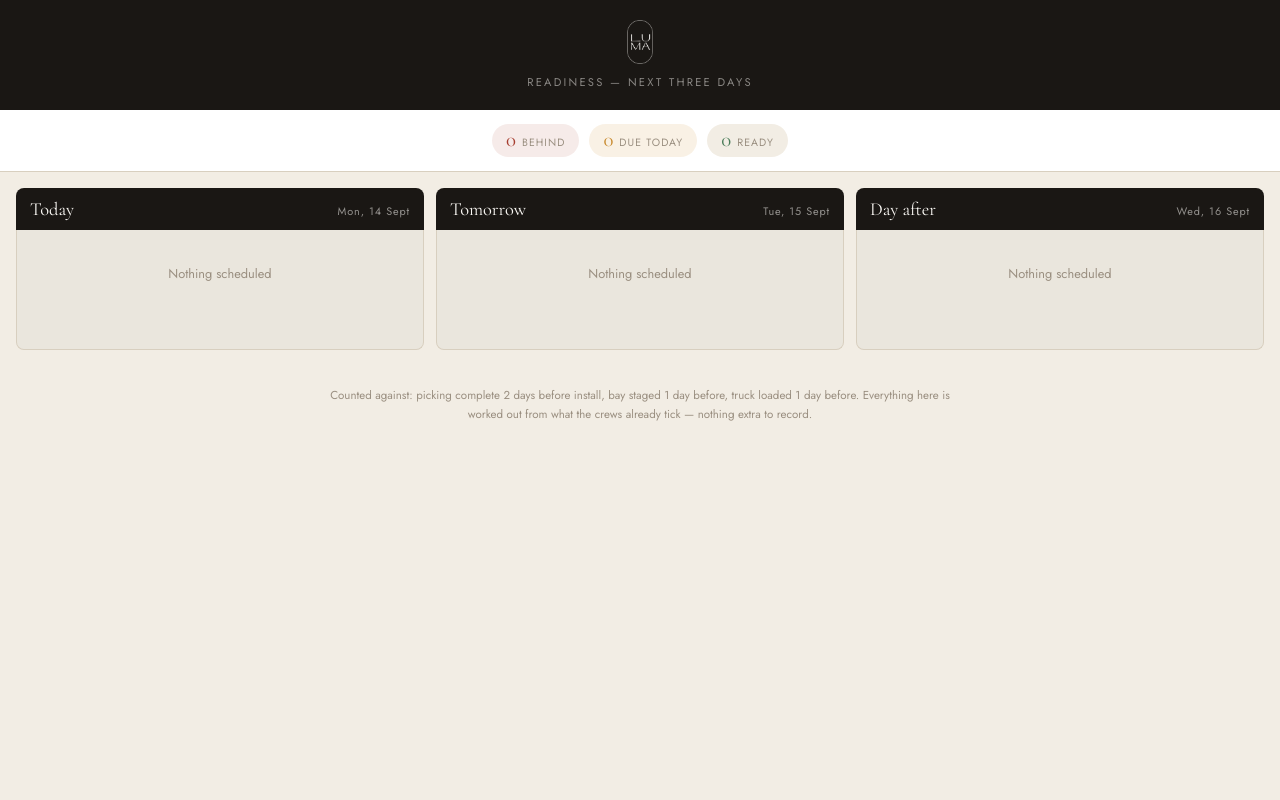
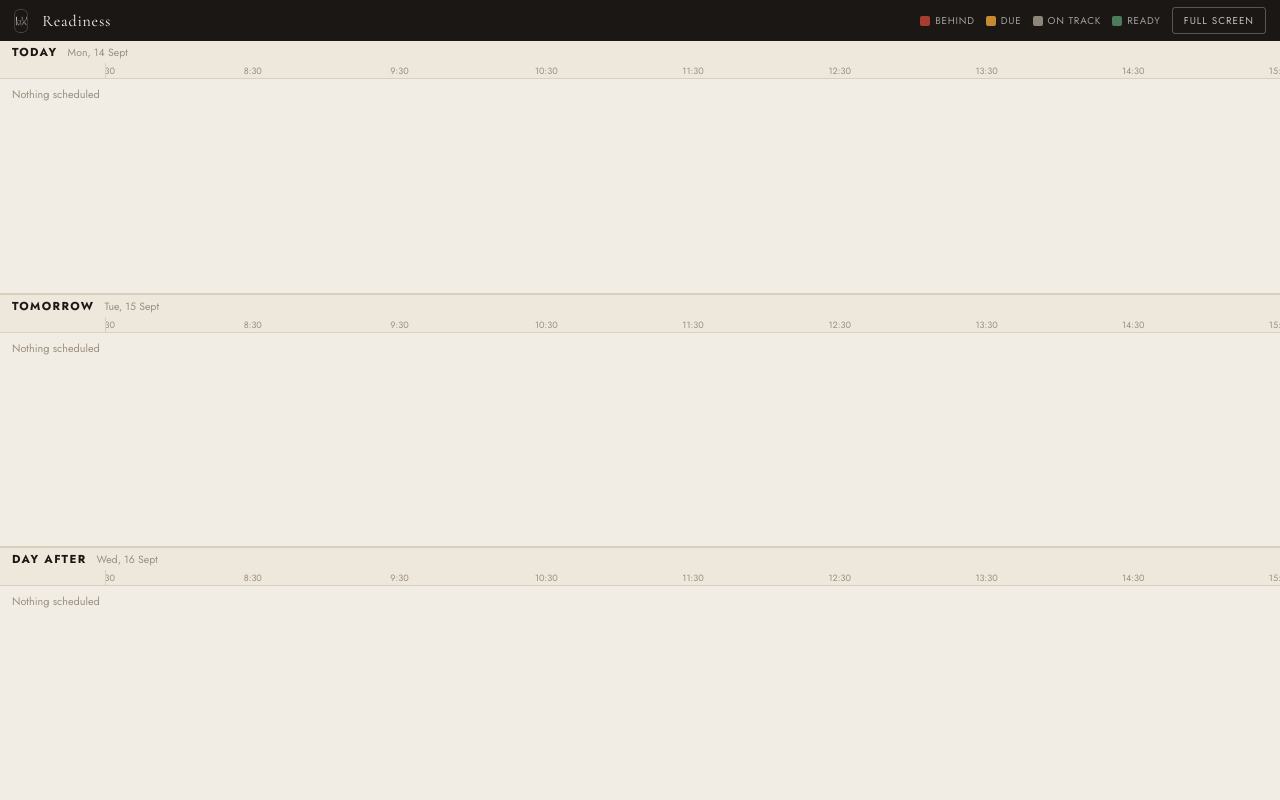
Before and after one commit to brunohppl/LumaLabel, a Flask app: template templates/readiness.html in a window 1280 px wide. Run offline with Flask 3, Linux system fonts and the light colour scheme; the template is opened without the code that fills it, so the values that code supplies are empty; some libraries are stand-ins or nearby versions.

Commit message:
readiness: rebuild as three day timelines with crew rows, colour-coded by what needs rescuing; drop pickups, read-only, full-screen support

```diff
--- a/templates/readiness.html
+++ b/templates/readiness.html
@@ -4,223 +4,202 @@
 <meta charset="utf-8"/>
 <meta name="viewport" content="width=device-width,initial-scale=1"/>
 <title>Readiness · LUMA</title>
-<link href="https://fonts.googleapis.com/css2?family=Cormorant+Garamond:ital,wght@0,300;0,400;1,400&family=Jost:wght@300;400;500;600;700&display=swap" rel="stylesheet"/>
+<link href="https://fonts.googleapis.com/css2?family=Cormorant+Garamond:ital,wght@0,300;0,400&family=Jost:wght@300;400;500;600;700&display=swap" rel="stylesheet"/>
 <style>
 :root{--ink:#1A1714;--muted:#9A8F80;--border:#D8CFBF;--warm:#F2EDE4;--cream:#FAF8F4;
-  --accent:#B8935A;--green:#4A7C59;--red:#A63D2F;--amber:#C88A2E;--blue:#4A7EB8;--purple:#6A3D8A;}
+  --accent:#B8935A;--green:#4A7C59;--red:#A63D2F;--amber:#C88A2E;--sand:#EDE7DC;
+  --ontrack:#8D8577;}
 *{box-sizing:border-box;margin:0;padding:0;}
-body{background:var(--warm);color:var(--ink);font-family:'Jost',sans-serif;}
+html,body{height:100%;}
+body{background:var(--warm);color:var(--ink);font-family:'Jost',sans-serif;
+  display:flex;flex-direction:column;overflow:hidden;}
 
-.hero{background:var(--ink);padding:20px;text-align:center;}
-.logo-mark{height:44px;width:auto;display:block;margin:0 auto;}
-.hero-sub{font-size:0.7rem;letter-spacing:0.2em;text-transform:uppercase;
-  color:rgba(250,248,244,0.5);margin-top:10px;}
+/* Thin header — the grid is what matters */
+.bar{display:flex;align-items:center;gap:14px;padding:7px 14px;background:var(--ink);flex:0 0 auto;}
+.bar img{height:24px;width:auto;}
+.bar-title{font-family:'Cormorant Garamond',serif;font-size:1rem;color:var(--cream);letter-spacing:0.05em;}
+.legend{display:flex;gap:11px;margin-left:auto;align-items:center;flex-wrap:wrap;}
+.lg{display:flex;align-items:center;gap:5px;font-size:0.62rem;letter-spacing:0.08em;
+  text-transform:uppercase;color:rgba(250,248,244,0.6);}
+.lg i{width:10px;height:10px;border-radius:2px;display:inline-block;}
+.fs{background:transparent;border:1px solid rgba(250,248,244,0.28);color:rgba(250,248,244,0.75);
+  font-family:'Jost',sans-serif;font-size:0.62rem;letter-spacing:0.1em;text-transform:uppercase;
+  padding:5px 11px;border-radius:3px;cursor:pointer;}
+.fs:hover{border-color:var(--accent);color:var(--accent);}
 
-/* The answer before any row is read */
-.summary{display:flex;gap:10px;justify-content:center;flex-wrap:wrap;
-  padding:14px 16px;background:#fff;border-bottom:1px solid var(--border);}
-.sum{display:flex;align-items:baseline;gap:6px;padding:6px 14px;border-radius:20px;
-  background:var(--warm);}
-.sum-n{font-family:'Cormorant Garamond',serif;font-size:1.3rem;line-height:1;}
-.sum-l{font-size:0.66rem;letter-spacing:0.1em;text-transform:uppercase;color:var(--muted);}
-.sum.late{background:rgba(166,61,47,0.1);} .sum.late .sum-n{color:var(--red);}
-.sum.due{background:rgba(200,138,46,0.12);} .sum.due .sum-n{color:var(--amber);}
-.sum.ready .sum-n{color:var(--green);}
+/* Three days split the height evenly — no filler */
+.days{flex:1 1 auto;display:flex;flex-direction:column;min-height:0;}
+.day{flex:1 1 0;display:flex;flex-direction:column;min-height:0;border-top:2px solid var(--border);}
+.day:first-child{border-top:none;}
+.day-hdr{flex:0 0 auto;display:flex;align-items:baseline;gap:10px;padding:3px 12px;background:var(--sand);}
+.day-name{font-size:0.72rem;font-weight:700;letter-spacing:0.12em;text-transform:uppercase;}
+.day-date{font-size:0.66rem;color:var(--muted);}
+.day-late{margin-left:auto;font-size:0.66rem;font-weight:700;color:var(--red);letter-spacing:0.06em;}
+.day-body{flex:1 1 auto;overflow:auto;}
 
-.page{max-width:1500px;margin:0 auto;padding:16px;}
-.cols{display:flex;gap:12px;overflow-x:auto;padding-bottom:14px;
-  scroll-snap-type:x mandatory;-webkit-overflow-scrolling:touch;}
-.col{flex:0 0 88vw;max-width:430px;scroll-snap-align:start;}
-@media(min-width:900px){.cols{overflow-x:visible;}.col{flex:1;max-width:none;}}
-.col-hdr{padding:10px 14px;background:var(--ink);color:var(--cream);
-  border-radius:8px 8px 0 0;display:flex;justify-content:space-between;align-items:baseline;}
-.col-day{font-family:'Cormorant Garamond',serif;font-size:1.15rem;}
-.col-date{font-size:0.68rem;letter-spacing:0.08em;color:rgba(250,248,244,0.55);}
-.col-late{color:#E8836F;font-weight:700;}
-.col-body{background:rgba(0,0,0,0.03);border:1px solid var(--border);border-top:none;
-  border-radius:0 0 8px 8px;padding:10px;min-height:120px;}
+/* Crew rows and a time axis — the day view's shape */
+.rowline{display:flex;border-bottom:1px solid rgba(216,207,191,0.55);min-height:32px;}
+.rowline:last-child{border-bottom:none;}
+.rowhead{position:sticky;left:0;z-index:3;flex:0 0 106px;background:var(--warm);
+  border-right:1px solid var(--border);padding:4px 7px;}
+.crew{font-size:0.72rem;font-weight:600;line-height:1.15;}
+.crew-sub{font-size:0.58rem;color:var(--muted);line-height:1.15;text-transform:uppercase;
+  letter-spacing:0.05em;}
+.lane{position:relative;flex:1;}
+.ruler{display:flex;background:var(--sand);border-bottom:1px solid var(--border);
+  position:sticky;top:0;z-index:4;}
+.ruler .rowhead{background:var(--sand);}
+.ruler-lane{position:relative;flex:1;height:15px;}
+.tick{position:absolute;bottom:1px;font-size:0.57rem;color:var(--muted);
+  transform:translateX(-50%);white-space:nowrap;}
+.gl{position:absolute;top:0;bottom:0;width:1px;background:rgba(216,207,191,0.5);}
 
-.row{background:#fff;border:1px solid var(--border);border-left:4px solid var(--green);
-  border-radius:7px;padding:11px 12px;margin-bottom:9px;}
-.row.late{border-left-color:var(--red);}
-.row.due{border-left-color:var(--amber);}
-.row.k-pickup{border-left-color:var(--blue);}
-.row.k-bay{border-left-color:var(--accent);}
-.row.k-to_load{border-left-color:var(--accent);}
-/* Colour alone isn't enough — colour-blind eyes and sunlit screens both
-   lose red. The shape says the same thing a second way. Only "late" gets
-   one: if "due today" had one too, the distinction would vanish. */
-.alert{display:inline-flex;align-items:center;justify-content:center;
-  width:19px;height:19px;margin-right:7px;border-radius:50%;
-  background:var(--red);color:#fff;font-size:0.76rem;font-weight:700;
-  line-height:1;vertical-align:-3px;}
-.kind{display:inline-block;margin-right:7px;padding:1px 7px;border-radius:3px;
-  font-size:0.6rem;font-weight:700;letter-spacing:0.07em;text-transform:uppercase;
-  color:#fff;background:var(--muted);vertical-align:1px;}
-.kind.install{background:var(--green);}
-.kind.pickup{background:var(--blue);}
-.kind.bay,.kind.to_load{background:var(--accent);}
-.row-due{font-size:0.72rem;color:var(--muted);margin-top:3px;font-style:italic;}
-.row-top{display:flex;justify-content:space-between;align-items:baseline;gap:8px;}
-.row-ref{font-size:0.95rem;font-weight:600;}
-.row-time{font-size:0.78rem;color:var(--muted);white-space:nowrap;}
-.row-addr{font-size:0.8rem;color:var(--muted);margin-top:1px;}
-.row-photo{display:inline-block;margin-top:6px;padding:1px 7px;border-radius:3px;
-  background:rgba(184,147,90,0.14);color:var(--accent);font-size:0.68rem;font-weight:600;}
-
-/* Stages: the colour catches the eye, the words say what to do */
-.stages{display:flex;gap:6px;margin-top:9px;flex-wrap:wrap;}
-.stage{flex:1;min-width:92px;padding:6px 8px;border-radius:5px;background:var(--warm);
-  border:1px solid transparent;}
-.stage-name{font-size:0.6rem;letter-spacing:0.09em;text-transform:uppercase;color:var(--muted);}
-.stage-val{font-size:0.78rem;font-weight:600;margin-top:1px;}
-.stage.done{background:rgba(74,124,89,0.1);border-color:rgba(74,124,89,0.25);}
-.stage.done .stage-val{color:var(--green);}
-.stage.late{background:rgba(166,61,47,0.1);border-color:rgba(166,61,47,0.3);}
-.stage.late .stage-val{color:var(--red);}
-.stage.due{background:rgba(200,138,46,0.12);border-color:rgba(200,138,46,0.3);}
-.stage.due .stage-val{color:var(--amber);}
-.stage-note{font-size:0.62rem;color:var(--muted);margin-top:1px;}
-.stage.done .stage-note{color:var(--amber);font-weight:600;}
-
-.row-btns{display:flex;gap:7px;margin-top:9px;}
-.row-btn{flex:1;text-align:center;padding:6px;border-radius:5px;text-decoration:none;
-  font-size:0.7rem;font-weight:600;letter-spacing:0.04em;color:#fff;}
-.btn-stylist{background:var(--purple);} .btn-driver{background:var(--green);}
-
-.empty{padding:24px 10px;text-align:center;color:var(--muted);font-size:0.8rem;}
-.loading{padding:40px;text-align:center;color:var(--muted);}
-.note{max-width:680px;margin:6px auto 30px;padding:0 16px;font-size:0.72rem;
-  color:var(--muted);line-height:1.65;text-align:center;}
+/* Colour is READINESS, not job type — this board is about what needs rescuing */
+.blk{position:absolute;top:3px;bottom:3px;border-radius:3px;padding:2px 5px;overflow:hidden;
+  color:#fff;font-size:0.63rem;line-height:1.2;border-left:3px solid rgba(0,0,0,0.22);}
+.blk.late{background:var(--red);}
+.blk.due{background:var(--amber);}
+.blk.ok{background:var(--ontrack);}
+.blk.done{background:var(--green);}
+.blk-top{font-weight:700;white-space:nowrap;overflow:hidden;text-overflow:ellipsis;}
+.blk-sub{opacity:0.93;white-space:nowrap;overflow:hidden;text-overflow:ellipsis;font-size:0.59rem;}
+.bang{display:inline-block;width:12px;height:12px;border-radius:50%;background:#fff;
+  color:var(--red);font-size:0.57rem;font-weight:700;text-align:center;line-height:12px;
+  margin-right:4px;vertical-align:0.5px;}
+.empty{padding:7px 12px;color:var(--muted);font-size:0.68rem;}
+.msg{padding:30px;text-align:center;color:var(--muted);}
 </style>
 </head>
 <body>
 
-<div class="hero">
-  <img class="logo-mark" src="/static/luma-mark-light.png" alt="LUMA Design Co"/>
-  <div class="hero-sub">Readiness — next three days</div>
+<div class="bar">
+  <img src="/static/luma-mark-light.png" alt="LUMA"/>
+  <span class="bar-title">Readiness</span>
+  <div class="legend">
+    <span class="lg"><i style="background:#A63D2F"></i>Behind</span>
+    <span class="lg"><i style="background:#C88A2E"></i>Due</span>
+    <span class="lg"><i style="background:#8D8577"></i>On track</span>
+    <span class="lg"><i style="background:#4A7C59"></i>Ready</span>
+    <button class="fs" id="fs-btn" onclick="toggleFull()">Full screen</button>
+  </div>
 </div>
 
-<div class="summary" id="summary"></div>
-
-<div class="page">
-  <div class="cols" id="cols"><div class="loading">Loading…</div></div>
-</div>
-
-<p class="note" id="rules-note"></p>
+<div class="days" id="days"><div class="msg">Loading…</div></div>
 
 <script>
-let DATA={days:[],jobs:[],rules:{}};
+const DAY_START=7*60+30, DAY_END=15*60+30;
+const DAY_LABEL=['Today','Tomorrow','Day after'];
+const KIND={install:'Install',to_load:'Load truck',bay:'Load bay'};
+let DATA={days:[],jobs:[],teams:[],rules:{}};
 
-const DAY_LABEL=['Today','Tomorrow','Day after'];
 const esc=s=>String(s==null?'':s).replace(/[&<>"']/g,c=>
   ({'&':'&amp;','<':'&lt;','>':'&gt;','"':'&quot;',"'":'&#39;'}[c]));
-
-function fmtDay(iso,i){
-  const d=new Date(iso+'T00:00:00');
-  return `${DAY_LABEL[i]||''} · ${d.toLocaleDateString('en-AU',{weekday:'short',day:'numeric',month:'short'})}`;
-}
-function fmtShort(iso){
+const toMin=t=>{
+  if(!t) return null;
+  const [h,m]=String(t).split(':').map(Number);
+  return (isNaN(h)||isNaN(m))?null:h*60+m;
+};
+const fmtH=m=>`${Math.floor(m/60)}:${String(m%60).padStart(2,'0')}`;
+const street=a=>String(a||'').split(',')[0].trim();
+function shortDate(iso){
   try{
-    const d=new Date(iso+'T00:00:00');
-    return d.toLocaleDateString('en-AU',{weekday:'short',day:'numeric',month:'short'});
+    return new Date(iso+'T00:00:00')
+      .toLocaleDateString('en-AU',{weekday:'short',day:'numeric',month:'short'});
   }catch(e){ return iso; }
 }
-function fmtTime(t){
-  if(!t) return '';
-  const [h,m]=String(t).split(':').map(Number);
-  if(isNaN(h)) return '';
-  return `${h%12||12}:${String(m).padStart(2,'0')}${h<12?'am':'pm'}`;
-}
-// Street and suburb — several suburbs share street names
-function streetSuburb(addr){
-  const p=String(addr||'').split(',').map(s=>s.trim()).filter(Boolean);
-  if(!p.length) return '';
-  const suburb=(p[1]||'').replace(/\s+(NSW|VIC|QLD|SA|WA|TAS|NT|ACT)\b/i,'')
-                         .replace(/\s*\b\d{4}\b\s*$/,'').trim();
-  return suburb?`${p[0]}, ${suburb}`:p[0];
+
+// Say the shortfall that needs rescuing, not just the stage name
+function blurb(j){
+  const st=j.stages||[];
+  const bad=st.filter(s=>s.state==='late') .concat(st.filter(s=>s.state==='due'));
+  const s=bad[0]||st[0];
+  if(!s) return KIND[j.kind]||j.kind;
+  if(s.total && s.done<s.total) return `${s.name} ${s.done}/${s.total}`;
+  return s.note || `${s.name} done`;
 }
 
-function stageHTML(s){
-  // The words matter more than the colour: a red dot says something is wrong,
-  // "18 of 42 picked" says what to do about it.
-  let val;
-  if(!s.total)              val = '—';
-  else if(s.done>=s.total)  val = `All ${s.total}`;
-  else                      val = `${s.done} of ${s.total}`;   // keep the gap visible
-  return `<div class="stage ${s.state}">
-    <div class="stage-name">${esc(s.name)}</div>
-    <div class="stage-val">${esc(val)}</div>
-    ${s.note?`<div class="stage-note">${esc(s.note)}</div>`:''}
-  </div>`;
-}
-
-const KIND_LBL={install:'Install',pickup:'Pickup',to_load:'Load truck',bay:'Load bay'};
-
-function rowHTML(j){
-  const cls=(j.worst==='late'?'late':(j.worst==='due'?'due':''))+' k-'+j.kind;
-  // Every row says what has to happen THAT DAY — that was the thing missing.
-  return `<div class="row ${cls}">
-    <div class="row-top">
-      <div class="row-ref">${j.worst==='late'?'<span class="alert" title="Behind schedule" aria-label="Behind schedule">!</span>':''}<span class="kind ${j.kind}">${KIND_LBL[j.kind]||j.kind}</span>${esc(j.ref)}</div>
-      <div class="row-time">${fmtTime(j.time)}</div>
-    </div>
-    <div class="row-addr">${esc(streetSuburb(j.address))}</div>
-    ${j.install_date?`<div class="row-due">Installs ${fmtShort(j.install_date)}</div>`:''}
-    ${j.photo_time?`<div class="row-photo">📷 ${esc(j.photo_time)}</div>`:''}
-    ${j.stages.length?`<div class="stages">${j.stages.map(stageHTML).join('')}</div>`:''}
-    <div class="row-btns">
-      <a class="row-btn btn-stylist" href="/stylist/${j.job_id}" target="_blank">Picking list</a>
-      <a class="row-btn btn-driver" href="/driver/${j.job_id}" target="_blank">Loading list</a>
-    </div>
+function blockHTML(j){
+  const t=toMin(j.time);
+  const start=(t===null)?DAY_START:Math.min(Math.max(DAY_START,t),DAY_END-30);
+  const dur=Math.max(30,j.duration||60);
+  const left=(start-DAY_START)/(DAY_END-DAY_START)*100;
+  const width=Math.max(4,Math.min(100-left,dur/(DAY_END-DAY_START)*100));
+  // Read-only, so everything sits in the tooltip rather than behind a tap
+  const detail=(j.stages||[]).map(s=>
+    `${s.name}: ${s.total?`${s.done}/${s.total}`:'—'}${s.note?' ('+s.note+')':''}`).join('\n');
+  const head=`${j.ref} · ${KIND[j.kind]||j.kind}`;
+  return `<div class="blk ${j.worst}" style="left:${left}%;width:${width}%"
+      title="${esc(head)}\n${esc(street(j.address))}${j.install_date?'\nInstalls '+esc(shortDate(j.install_date)):''}\n${esc(detail)}">
+    <div class="blk-top">${j.worst==='late'?'<span class="bang">!</span>':''}${esc(j.ref)}</div>
+    <div class="blk-sub">${esc(blurb(j))}</div>
   </div>`;
 }
 
 function render(){
-  const cols=document.getElementById('cols');
-  const byDay={};
-  (DATA.days||[]).forEach(d=>byDay[d]=[]);
-  (DATA.jobs||[]).forEach(j=>{ if(byDay[j.date]) byDay[j.date].push(j); });
+  const wrap=document.getElementById('days');
+  const teamsByDay={}, rowsByDay={};
+  (DATA.days||[]).forEach(d=>{ teamsByDay[d]=[]; rowsByDay[d]=[]; });
+  (DATA.teams||[]).forEach(t=>{ if(teamsByDay[t.date]) teamsByDay[t.date].push(t); });
+  (DATA.jobs||[]).forEach(j=>{ if(rowsByDay[j.date]) rowsByDay[j.date].push(j); });
 
-  cols.innerHTML=(DATA.days||[]).map((d,i)=>`
-    <div class="col">
-      <div class="col-hdr">
-        <span class="col-day">${DAY_LABEL[i]||''}</span>
-        <span class="col-date">${(() => {
-          const n=byDay[d].filter(r=>r.worst==='late').length;
-          const when=fmtDay(d,i).split('· ')[1]||'';
-          return n ? `<span class="col-late">${n} behind</span> · ${when}` : when;
-        })()}</span>
+  wrap.innerHTML=(DATA.days||[]).map((d,i)=>{
+    const teams=teamsByDay[d]||[], rows=rowsByDay[d]||[];
+    const late=rows.filter(r=>r.worst==='late').length;
+
+    const groups=teams.map(t=>({team:t,
+      rows:rows.filter(r=>r.team_id===t.id ||
+        (!r.team_id && r.vehicle && r.vehicle===t.vehicle))}));
+    // Work nobody has been given is exactly what gets missed — show it.
+    const placed=new Set(groups.flatMap(g=>g.rows));
+    const loose=rows.filter(r=>!placed.has(r));
+    if(loose.length) groups.push({team:{id:'_',name:'Unassigned',function:''},rows:loose});
+
+    let ticks='',gl='';
+    for(let m=DAY_START;m<=DAY_END;m+=60){
+      const pct=(m-DAY_START)/(DAY_END-DAY_START)*100;
+      ticks+=`<div class="tick" style="left:${pct}%">${fmtH(m)}</div>`;
+      gl+=`<div class="gl" style="left:${pct}%"></div>`;
+    }
+
+    const body=groups.length
+      ? groups.map(g=>`
+        <div class="rowline">
+          <div class="rowhead">
+            <div class="crew">${esc(g.team.name||g.team.vehicle||'Team')}</div>
+            <div class="crew-sub">${esc(g.team.function||'')}</div>
+          </div>
+          <div class="lane">${gl}${g.rows.map(blockHTML).join('')}</div>
+        </div>`).join('')
+      : '<div class="empty">Nothing scheduled</div>';
+
+    return `<section class="day">
+      <div class="day-hdr">
+        <span class="day-name">${DAY_LABEL[i]||''}</span>
+        <span class="day-date">${shortDate(d)}</span>
+        ${late?`<span class="day-late">${late} need rescuing</span>`:''}
       </div>
-      <div class="col-body">
-        ${byDay[d].length?byDay[d].map(rowHTML).join('')
-                          :'<div class="empty">Nothing scheduled</div>'}
+      <div class="day-body">
+        <div class="ruler"><div class="rowhead"></div><div class="ruler-lane">${ticks}</div></div>
+        ${body}
       </div>
-    </div>`).join('');
+    </section>`;
+  }).join('');
+}
 
-  // Count JOBS, not rows: one job can appear as a bay row and an install
-  // row on different days, and counting it twice overstates the problem.
-  const worstByJob={};
-  const rank={late:3,due:2,ok:1,done:0};
-  (DATA.jobs||[]).forEach(j=>{
-    const cur=worstByJob[j.job_id];
-    if(cur===undefined || rank[j.worst]>rank[cur]) worstByJob[j.job_id]=j.worst;
-  });
-  const vals=Object.values(worstByJob);
-  const late=vals.filter(v=>v==='late').length;
-  const due =vals.filter(v=>v==='due').length;
-  const done=vals.filter(v=>v==='done').length;
-  document.getElementById('summary').innerHTML=`
-    <div class="sum late"><span class="sum-n">${late}</span><span class="sum-l">behind</span></div>
-    <div class="sum due"><span class="sum-n">${due}</span><span class="sum-l">due today</span></div>
-    <div class="sum ready"><span class="sum-n">${done}</span><span class="sum-l">ready</span></div>`;
-
-  const r=DATA.rules||{};
-  document.getElementById('rules-note').textContent=
-    `Counted against: picking complete ${r.picked??2} days before install, `+
-    `bay staged ${r.staged??1} day before, truck loaded ${r.loaded??1} day before. `+
-    `Everything here is worked out from what the crews already tick — nothing extra to record.`;
+function toggleFull(){
+  const el=document.documentElement;
+  try{
+    if(!document.fullscreenElement){
+      (el.requestFullscreen||el.webkitRequestFullscreen||(()=>{})).call(el);
+    }else{
+      (document.exitFullscreen||document.webkitExitFullscreen||(()=>{})).call(document);
+    }
+  }catch(e){ /* not supported — the page still works */ }
 }
+document.addEventListener('fullscreenchange',()=>{
+  const b=document.getElementById('fs-btn');
+  if(b) b.textContent=document.fullscreenElement?'Exit full screen':'Full screen';
+});
 
 async function load(){
   try{
@@ -228,12 +207,12 @@ async function load(){
     DATA=await res.json();
     render();
   }catch(e){
-    document.getElementById('cols').innerHTML=
-      '<div class="loading">Could not load. Check the connection and try again.</div>';
+    document.getElementById('days').innerHTML=
+      '<div class="msg">Could not load. Check the connection and try again.</div>';
   }
 }
 load();
-setInterval(load, 120000);   // the board is meant to be left open
+setInterval(load,120000);   // meant to be left on a screen
 </script>
 </body>
 </html>
```
